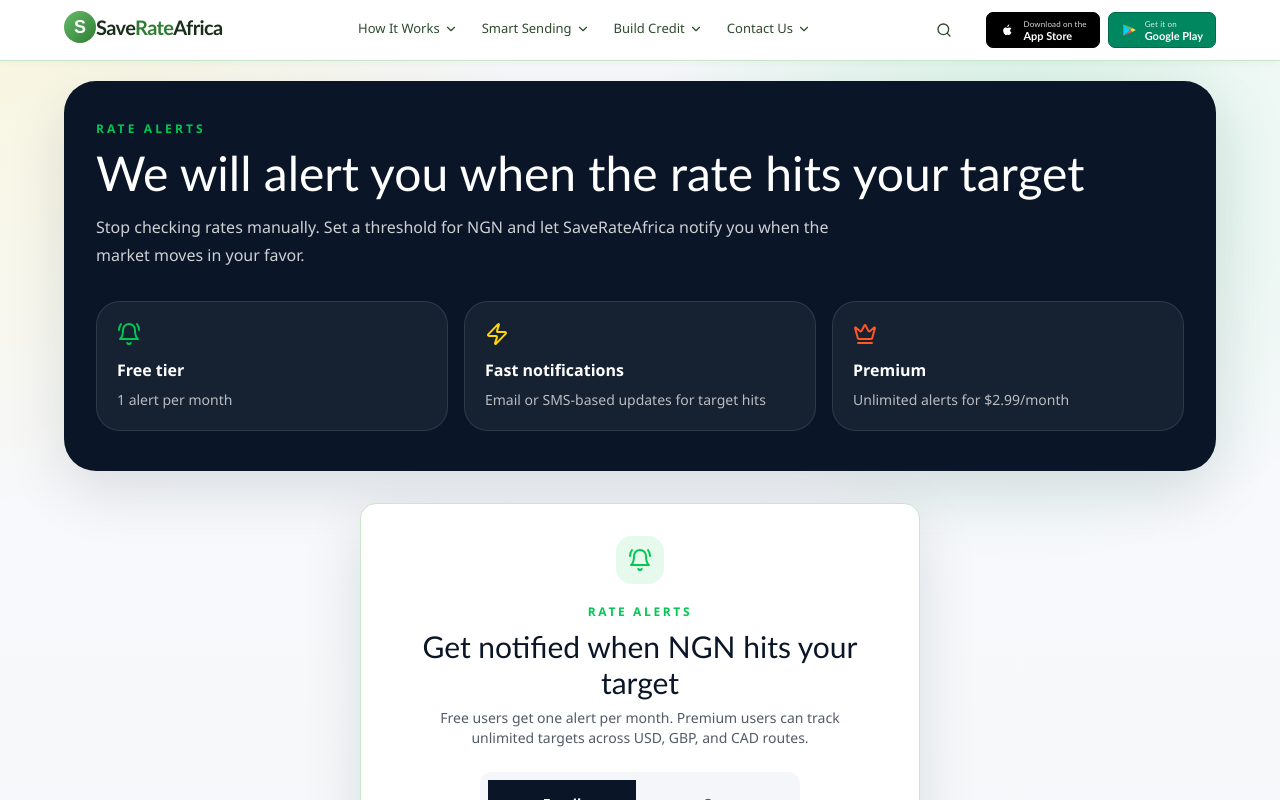
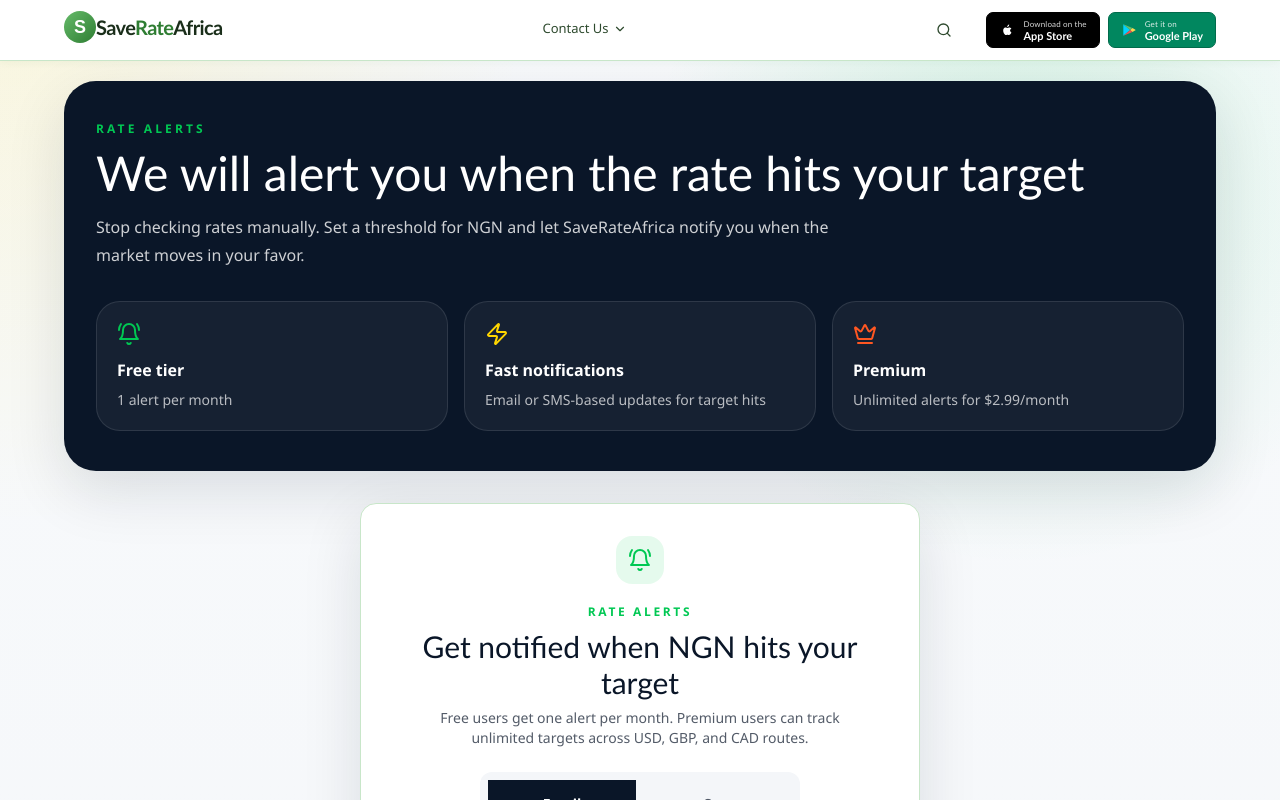
Before and after one commit to Chinenyeonukogu/SaveRateAfrica, a Next.js app: page /alerts in a window 1280 px wide. Shown: the top 800 px of the page. Built offline with nearby package versions, Linux system fonts and the light colour scheme.

Commit message:
Simplify navigation links

```diff
--- a/components/SiteHeader.tsx
+++ b/components/SiteHeader.tsx
@@ -37,96 +37,6 @@ interface NavigationItem {
 }
 
 const navigationItems: NavigationItem[] = [
-  {
-    dropdownAlign: "left",
-    dropdownItems: [
-      {
-        description: "Pick amount and sending country",
-        href: "#how-it-works",
-        routeHref: "/#how-it-works",
-        sectionId: "how-it-works",
-        title: "Enter Your Amount"
-      },
-      {
-        description: "Rate, fee, speed side by side",
-        href: "#how-it-works",
-        routeHref: "/#how-it-works",
-        sectionId: "how-it-works",
-        title: "Compare Live Offers"
-      },
-      {
-        description: "We never hold funds — you send direct",
-        href: "#how-it-works",
-        routeHref: "/#how-it-works",
-        sectionId: "how-it-works",
-        title: "Click & Send"
-      }
-    ],
-    dropdownTitle: "Send in 3 Simple Steps",
-    href: "#how-it-works",
-    label: "How It Works",
-    routeHref: "/#how-it-works",
-    sectionId: "how-it-works"
-  },
-  {
-    dropdownAlign: "center",
-    dropdownItems: [
-      {
-        description: "AI picks the best provider for you now",
-        href: "#smart-sending",
-        routeHref: "/#smart-sending",
-        sectionId: "smart-sending",
-        title: "Route Guidance"
-      },
-      {
-        description: "Watch NGN signals before you send",
-        href: "#smart-sending",
-        routeHref: "/#smart-sending",
-        sectionId: "smart-sending",
-        title: "Market Timing"
-      },
-      {
-        description: "7, 30, 90-day NGN rate patterns",
-        href: "#smart-sending",
-        routeHref: "/#smart-sending",
-        sectionId: "smart-sending",
-        title: "Trend Tracking"
-      }
-    ],
-    dropdownTitle: "Send at the Right Moment",
-    href: "#smart-sending",
-    label: "Smart Sending",
-    routeHref: "/#smart-sending",
-    sectionId: "smart-sending"
-  },
-  {
-    dropdownAlign: "center",
-    dropdownItems: [
-      {
-        description: "Best cards for no credit history",
-        href: "/credit-cards",
-        routeHref: "/credit-cards",
-        title: "Credit Card Comparison"
-      },
-      {
-        description: "Soft check — no score impact",
-        href: "/credit-cards",
-        routeHref: "/credit-cards",
-        title: "Check Eligibility"
-      },
-      {
-        description: "Step-by-step for new US arrivals",
-        href: "/credit-cards",
-        routeHref: "/credit-cards",
-        title: "How Credit Building Works"
-      }
-    ],
-    dropdownTitle: "Build U.S. Credit as a Nigerian",
-    href: "#build-credit",
-    label: "Build Credit",
-    routeHref: "/#build-credit",
-    sectionId: "build-credit"
-  },
   {
     dropdownAlign: "right",
     dropdownItems: [
@@ -287,14 +197,6 @@ function getDropdownAlignmentClass(align: NavigationItem["dropdownAlign"]) {
   return "left-1/2 -translate-x-1/2";
 }
 
-function getDedicatedSectionRoute(sectionId?: string) {
-  if (sectionId === "build-credit") {
-    return "/credit-cards";
-  }
-
-  return null;
-}
-
 export function SiteHeader({
   showAnnouncementBar = false,
   showBreadcrumb = false
@@ -417,12 +319,6 @@ export function SiteHeader({
   function getSectionNavigationHref(sectionId?: string, routeHref?: string, href?: string) {
     if (sectionId && pathname === "/") {
       return href ?? `#${sectionId}`;
-    }
-
-    const dedicatedRoute = getDedicatedSectionRoute(sectionId);
-
-    if (dedicatedRoute && pathname === dedicatedRoute) {
-      return dedicatedRoute;
     }
 
     if (routeHref) {
@@ -574,10 +470,6 @@ export function SiteHeader({
   function isActiveNavigationItem(item: NavigationItem) {
     if (pathname === "/") {
       return activeSectionId === item.sectionId;
-    }
-
-    if (pathname === "/credit-cards") {
-      return item.sectionId === "build-credit";
     }
 
     return false;
```
